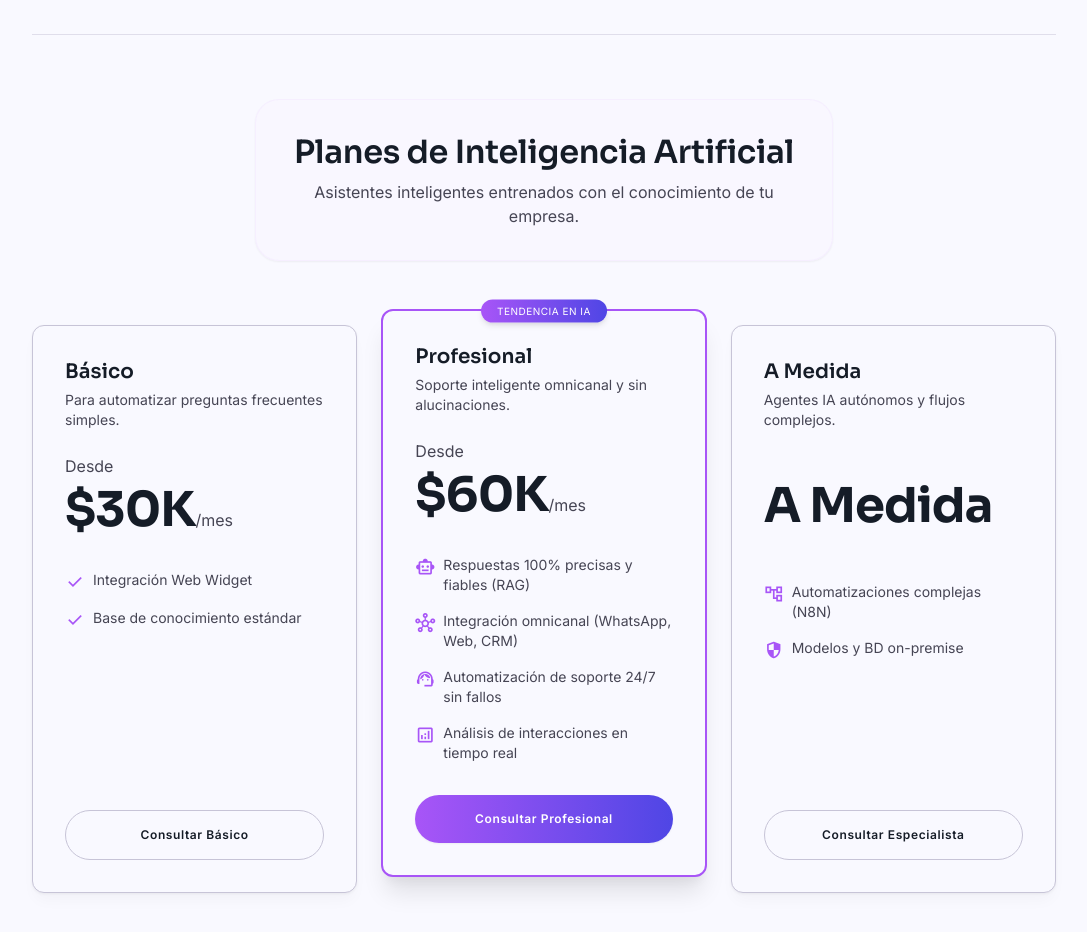
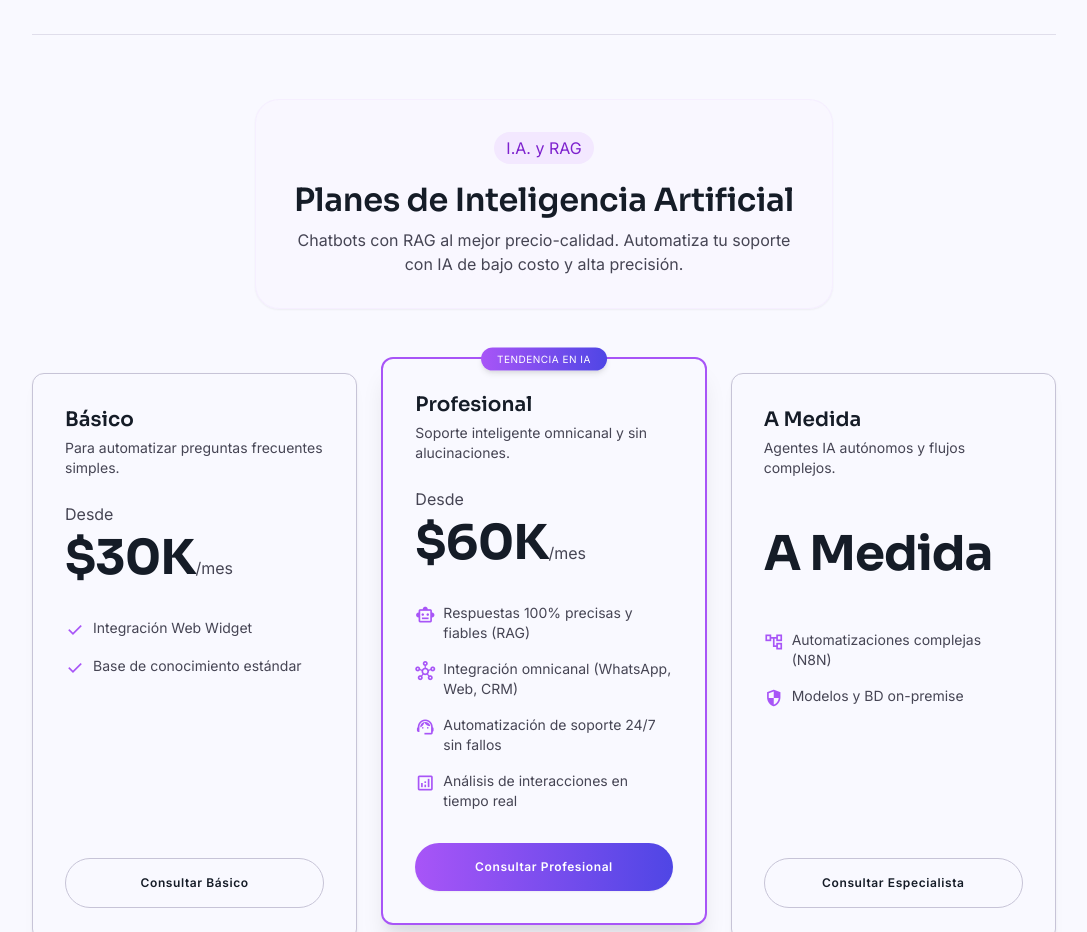
Before and after one commit to Katrix-soft/katrixland, an Angular app: page / in a window 1280 px wide. Shown: the part 3980-4912 px from the top of the page, without its empty margins (96-1183 px from the left). Built offline with nearby package versions, Linux system fonts and the light colour scheme.

Commit message:
SEO/UI: Consistent unified header and keyword optimization for AI plans

```diff
--- a/src/app/app.html
+++ b/src/app/app.html
@@ -274,8 +274,9 @@
 <!-- RAG Plans -->
 <div class="flex flex-col items-center mb-16">
     <div class="inline-flex flex-col items-center p-8 bg-purple-50/50 rounded-3xl border border-purple-100/50 shadow-sm text-center">
+        <span class="inline-block py-1 px-3 rounded-full bg-purple-100 text-purple-700 font-label-sm mb-4">I.A. y RAG</span>
         <h2 class="font-headline-lg text-headline-lg text-on-surface mb-2">Planes de Inteligencia Artificial</h2>
-        <p class="font-body-md text-body-md text-on-surface-variant max-w-lg mx-auto">Asistentes inteligentes entrenados con el conocimiento de tu empresa.</p>
+        <p class="font-body-md text-body-md text-on-surface-variant max-w-lg mx-auto">Chatbots con RAG al mejor precio-calidad. Automatiza tu soporte con IA de bajo costo y alta precisión.</p>
     </div>
 </div>
 <div class="grid grid-cols-1 md:grid-cols-3 gap-lg max-w-5xl mx-auto">
```
